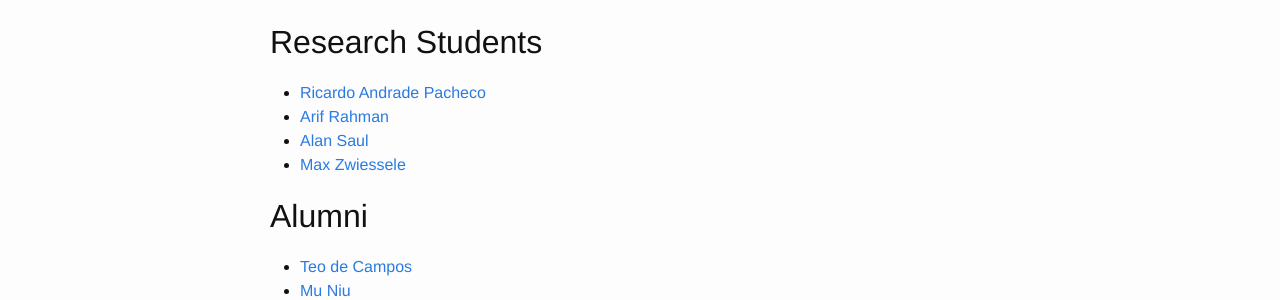
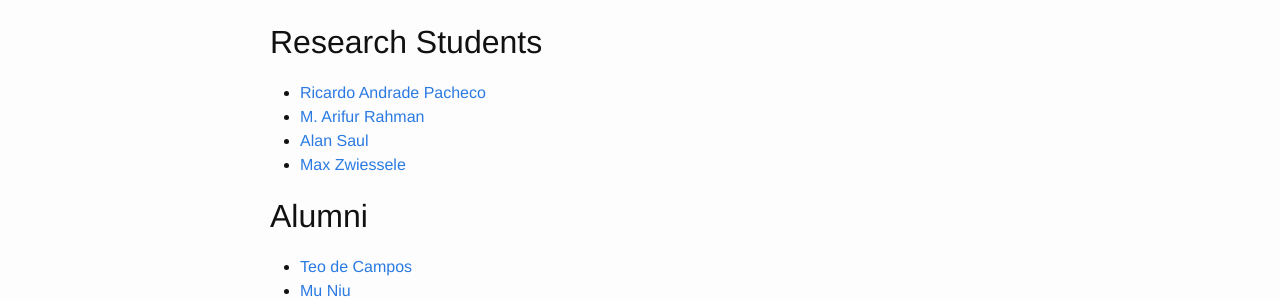
Before and after one commit to SheffieldML/sheffieldml.github.io, a Jekyll site: the page built from personnel.md, in a window 1280 px wide. Shown: the part 713-1013 px from the top of the page. Built offline with Jekyll 4.4.1, drawn with Linux system fonts in a browser that asks for light colours.

Commit message:
Update Arif's link

```diff
--- a/personnel.md
+++ b/personnel.md
@@ -30,7 +30,7 @@
 ## Research Students
 
 - [Ricardo Andrade Pacheco](http://www.dcs.shef.ac.uk/cgi-bin/makeperson?R.Andrade_Pacheco)
-- [Arif Rahman](http://www.dcs.shef.ac.uk/cgi-bin/makeperson?M.Rahman)
+- [M. Arifur Rahman](http://people.juniv.edu/profile/arif)
 - [Alan Saul](http://www.alansaul.com/)
 - [Max Zwiessele](http://staffwww.dcs.sheffield.ac.uk/people/M.Zwiessele/)
 
```
